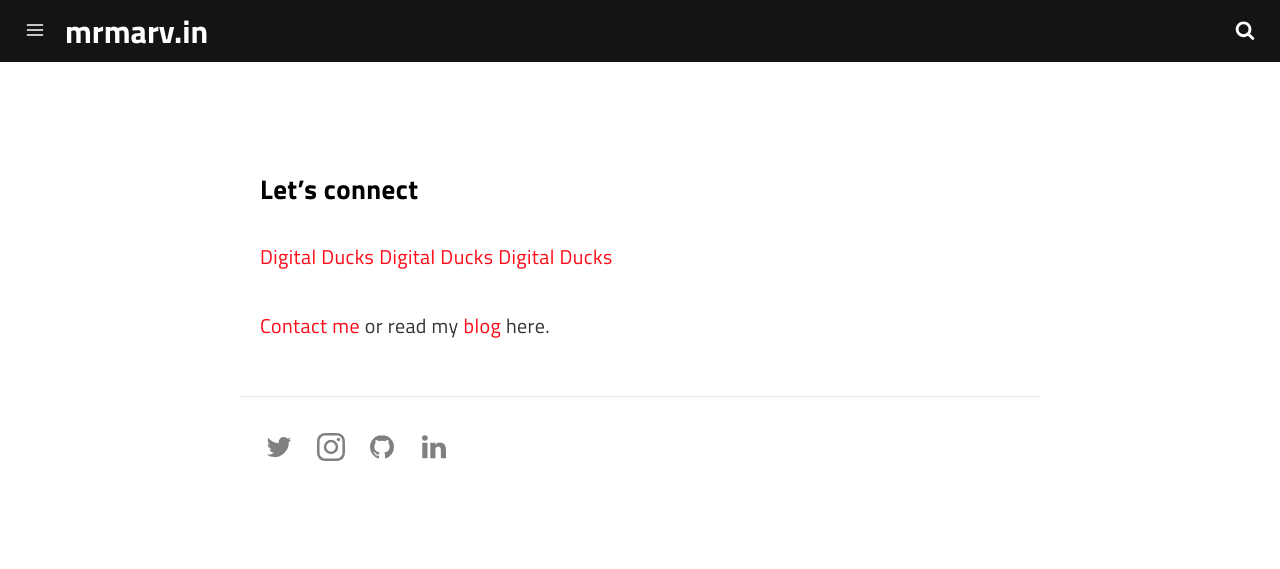
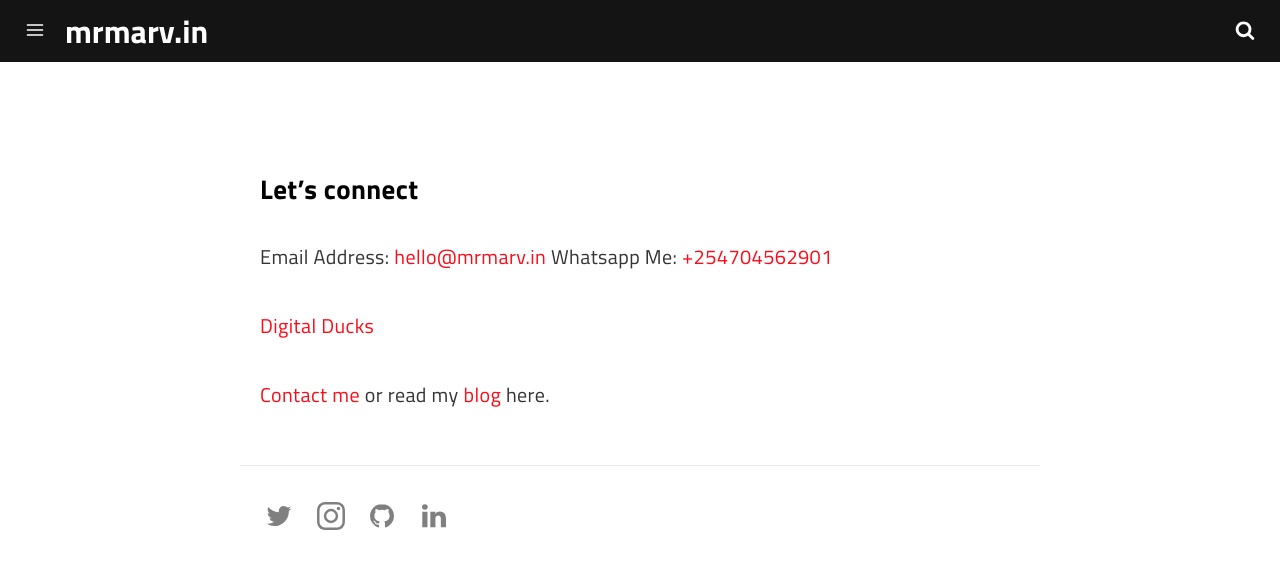
Before and after one commit to marv0/marv0.github.io, a Jekyll site: the page built from pages/contact.md, in a window 1280 px wide. Shown: the top 569 px of the page. Built offline with Jekyll 4.4.1, drawn with Linux system fonts in a browser that asks for light colours; a script that is not in the unit is left out.

Commit message:
Update contact.md

```diff
--- a/pages/contact.md
+++ b/pages/contact.md
@@ -8,8 +8,10 @@ permalink: /contact/
 ---
 
 ### Let's connect
-[Digital Ducks](https://www.digitalducks.co.ke)
-[Digital Ducks](https://www.digitalducks.co.ke)
+
+Email Address: [hello@mrmarv.in](https://www.digitalducks.co.ke)
+Whatsapp Me: [+254704562901](https://www.digitalducks.co.ke)
+
 [Digital Ducks](https://www.digitalducks.co.ke)
 
 [Contact me](/contact) or read my [blog](/) here.
```
